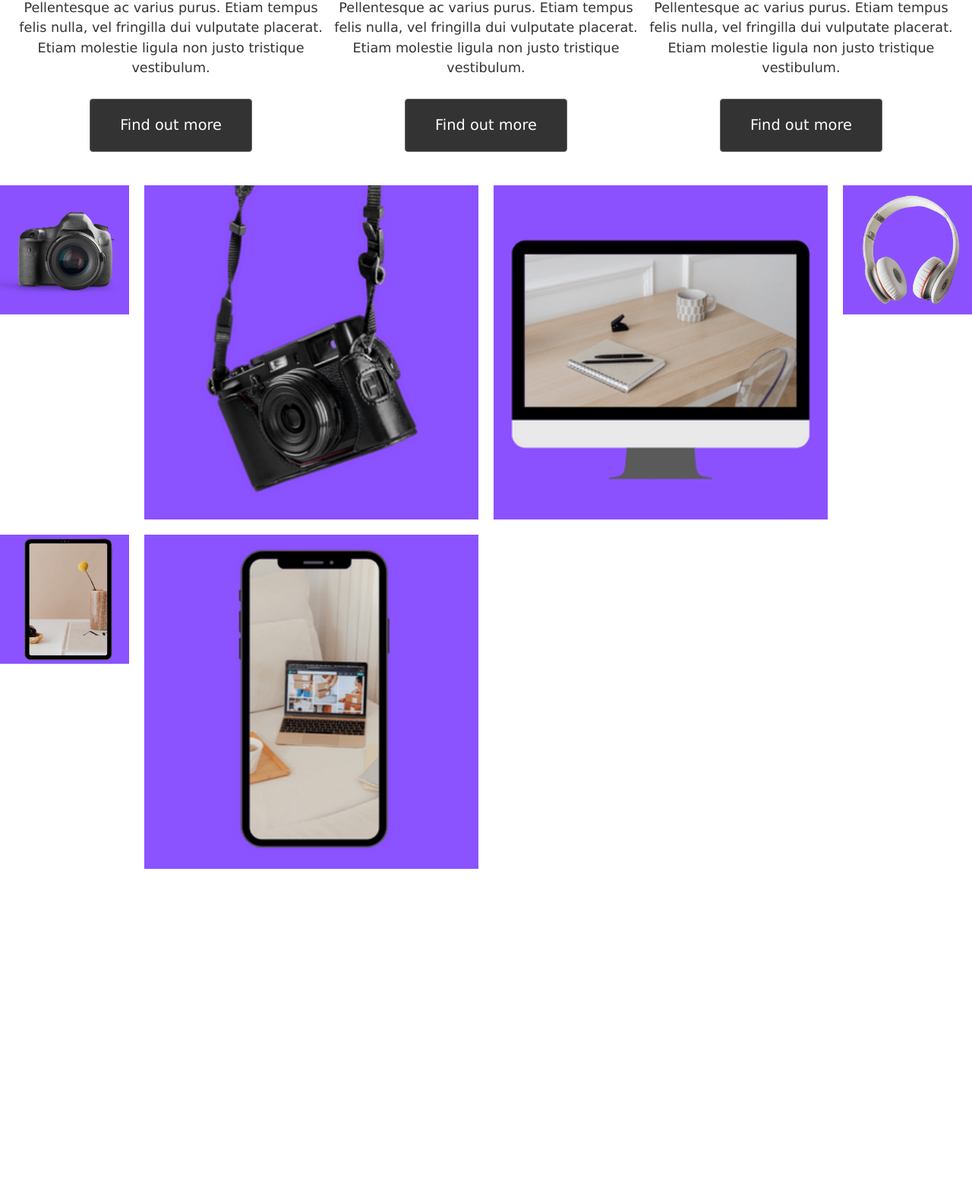
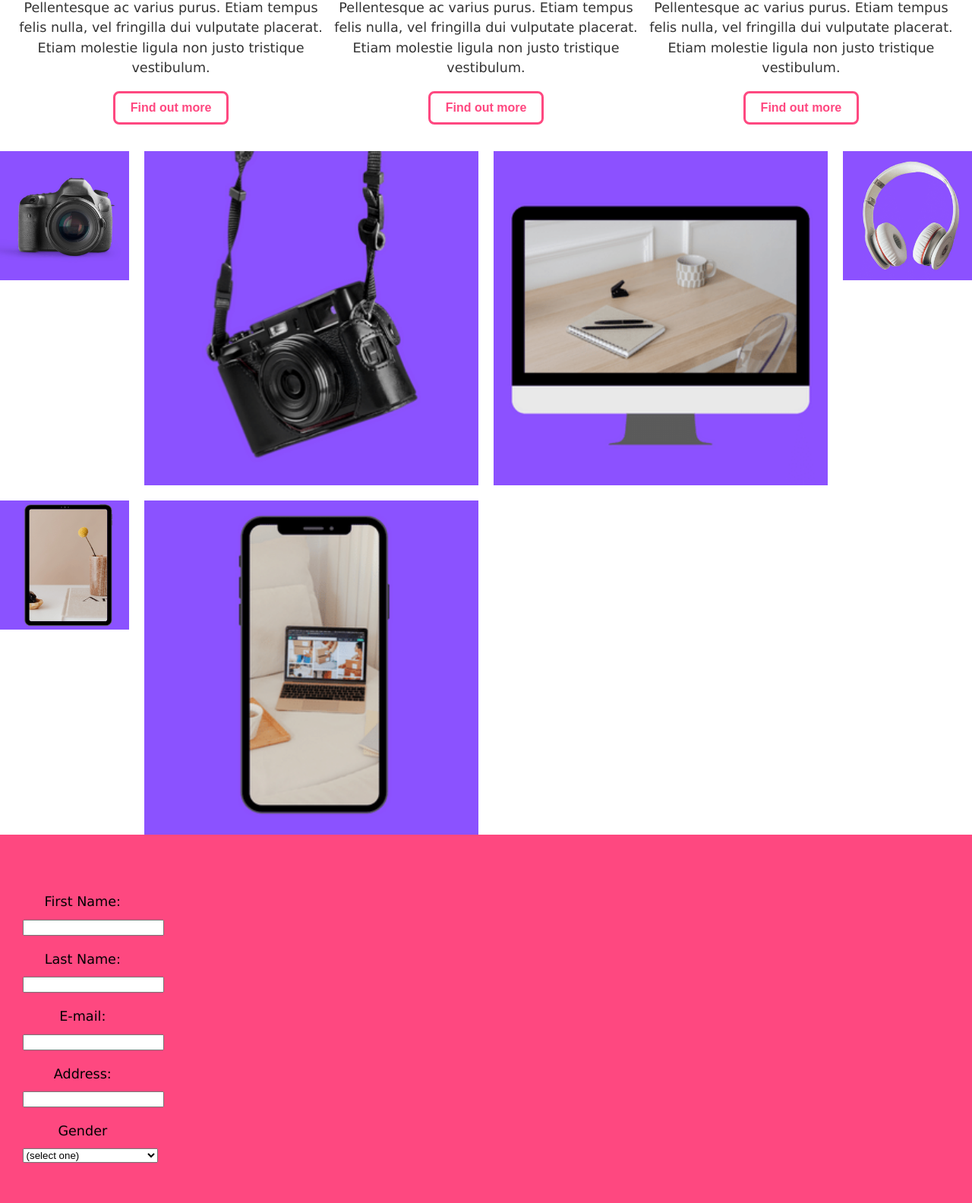
Before and after one commit to tarcilab/firstapp, a website: page index.html in a window 1280 px wide. Shown: the part 1032-2616 px from the top of the page at 76% size. Before the commit the page ends 2176 px from the top, so only its background shows below. Drawn offline with Linux system fonts and the light colour scheme.

Commit message:
Upload files

```diff
--- a/index.html
+++ b/index.html
@@ -46,21 +46,21 @@
             <div class="card">
             <h2>Title 1</h2>
               <p>Lorem ipsum dolor sit amet, consectetur adipiscing elit. Suspendisse pellentesque euismod arcu a ultrices. Aenean nec nisl ex. Pellentesque ac varius purus. Etiam tempus felis nulla, vel fringilla dui vulputate placerat. Etiam molestie ligula non justo tristique vestibulum.</p>
-              <a href="#" class="btn">Find out more</a>
+              <button href="#" class="btn btn1">Find out more</button>
             </div>
           </li>
           <li>
             <div class="card">
             <h2>Title 2</h2>
               <p>Lorem ipsum dolor sit amet, consectetur adipiscing elit. Suspendisse pellentesque euismod arcu a ultrices. Aenean nec nisl ex. Pellentesque ac varius purus. Etiam tempus felis nulla, vel fringilla dui vulputate placerat. Etiam molestie ligula non justo tristique vestibulum.</p>
-              <a href="#" class="btn">Find out more</a>
+              <button href="#" class="btn btn1">Find out more</button>
             </div>
           </li>
           <li>
             <div class="card">
             <h2>Title 3</h2>
               <p>Lorem ipsum dolor sit amet, consectetur adipiscing elit. Suspendisse pellentesque euismod arcu a ultrices. Aenean nec nisl ex. Pellentesque ac varius purus. Etiam tempus felis nulla, vel fringilla dui vulputate placerat. Etiam molestie ligula non justo tristique vestibulum.</p>
-              <a href="#" class="btn">Find out more</a>
+              <button href="#" class="btn btn1">Find out more</button>
             </div>
           </li>
         </ul>
@@ -98,13 +98,28 @@
             <img src="images/6.png" alt="">
           </div>
         </div>
-
       </section>
 
 
           </div>
-
-
+          <section class="section-d grid">
+          <form action='#'>
+            <fieldset>
+              <label for="first-name">First Name: <input id="first-name" name="first-name" type="text" required /></label>
+              <label for="last-name">Last Name: <input id="last-name" name="last-name" type="text" required /></label>
+              <label for="email">E-mail: <input id="email" name="email" type="email" required /></label>
+              <label for="address">Address: <input id="address" name="address" type="textarea" required /></label>
+              <label for="gender">Gender
+                <select id="gender" name="gender">
+                  <option value="">(select one)</option>
+                  <option value="1">Male</option>
+                  <option value="2">Female</option>
+                </select>
+              </label>
+            </fieldset>
+            <input type="submit" value="Submit" />
+    </form>
+          </section>
   </main>
   </body>
 </html>
--- a/styles/global.css
+++ b/styles/global.css
@@ -42,24 +42,40 @@ h1, h2, p {
   margin: 0;
   padding: 1em 0;
 }
-.btn{
-  background-color: #333;
-  color: #fff;
-  text-decoration: none;
-  padding: 1em 2em;
-  display: inline-block;
-  margin: .5em 0;
-  border: 1px solid #666;
-  border-radius: 4px;
+.btn {
+  appearance: none;
+  background: none;
+  border: none;
+  outline: none;
   cursor: pointer;
-
-}
-.btn:hover{
-  color: #333;
-  background: #eaeaea;
+  padding: 10px 20px;
+  border-radius: 8px;
+  color:#212121;
+  font-size: 16px;
+  font-weight: 600;
+  margin: 0 15px;
+  transition: 0.4s;
 
 }
 
+.btn1 {
+  color: #FE4880;
+  border: 3px solid #FE4880;
+  background-image: linear-gradient(to right, transparent 50%, #FE4880fieldset {
+  border: none;
+  padding: 2rem 0;
+  border-bottom: 3px solid #3b3b4f;
+} 50%);
+  background-size: 200%;
+  background-position: 0%;
+}
+
+.btn1:hover {
+  color: #fff;
+  background-color: #FE4880;
+  background-position: 100%;
+
+}
 .header{
   min-height: 450px;
   text-align: center;
@@ -125,9 +141,8 @@ h1, h2, p {
   padding: 1.5em;
 }
 
+
 /*section C*/
-
-
 /* Media Querries */
 
 @media(min-width: 700px) {
@@ -147,3 +162,27 @@ h1, h2, p {
 
   }
 }
+
+/*section D*/
+.section-d{
+  padding: 2em 1em 1em;
+  background-color: #FE4880;
+}
+
+fieldset {
+  border: none;
+  padding: 2rem 0;
+
+}
+
+label {
+  display: block;
+  margin: 0.5rem 0;
+}
+
+input,
+textarea,
+select {
+  margin: 10px 10px 10px 10px;
+  width: 100%;
+}
```
